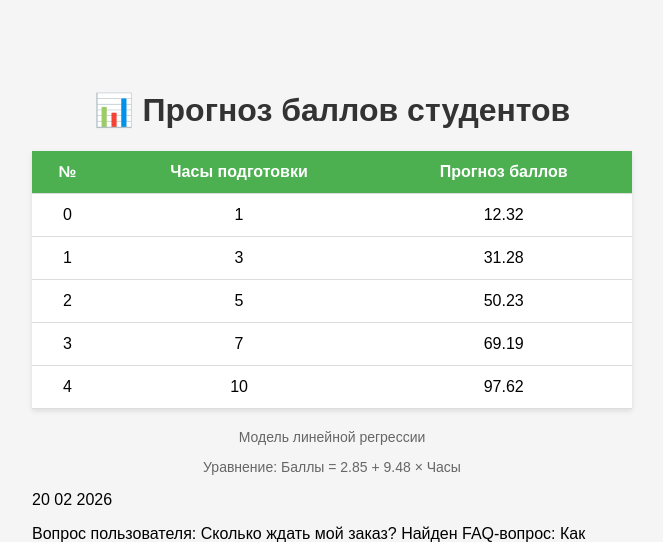
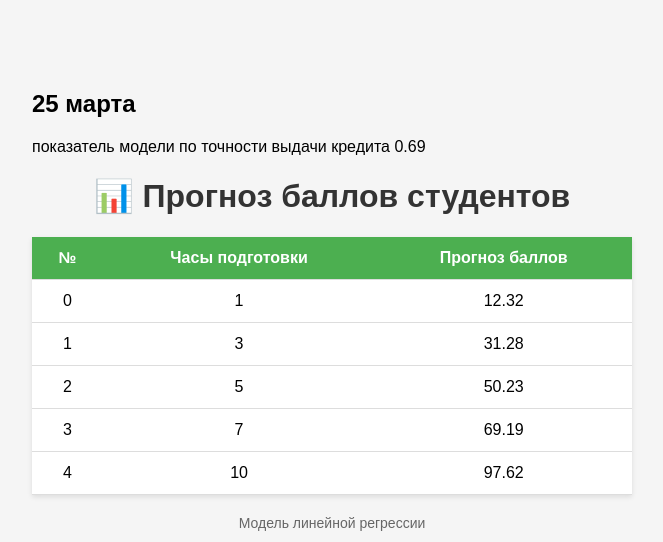
Before and after one commit to Annasukhaia2009/hello-world1, a plain HTML site: page index.html in a window 1280 px wide. Shown: the top 542 px of the page, without its empty margins (308-971 px from the left). Drawn offline with Linux system fonts and the light colour scheme.

Commit message:
Update index.html

```diff
--- a/index.html
+++ b/index.html
@@ -6,6 +6,9 @@
     <!DOCTYPE html>
 <html lang="ru">
 <head>
+    <h2>25 марта</h2>
+    показатель модели по точности выдачи кредита 0.69
+    <body>
     <meta charset="UTF-8">
     <meta name="viewport" content="width=device-width, initial-scale=1.0">
     <title>Прогноз баллов студентов</title>
```
